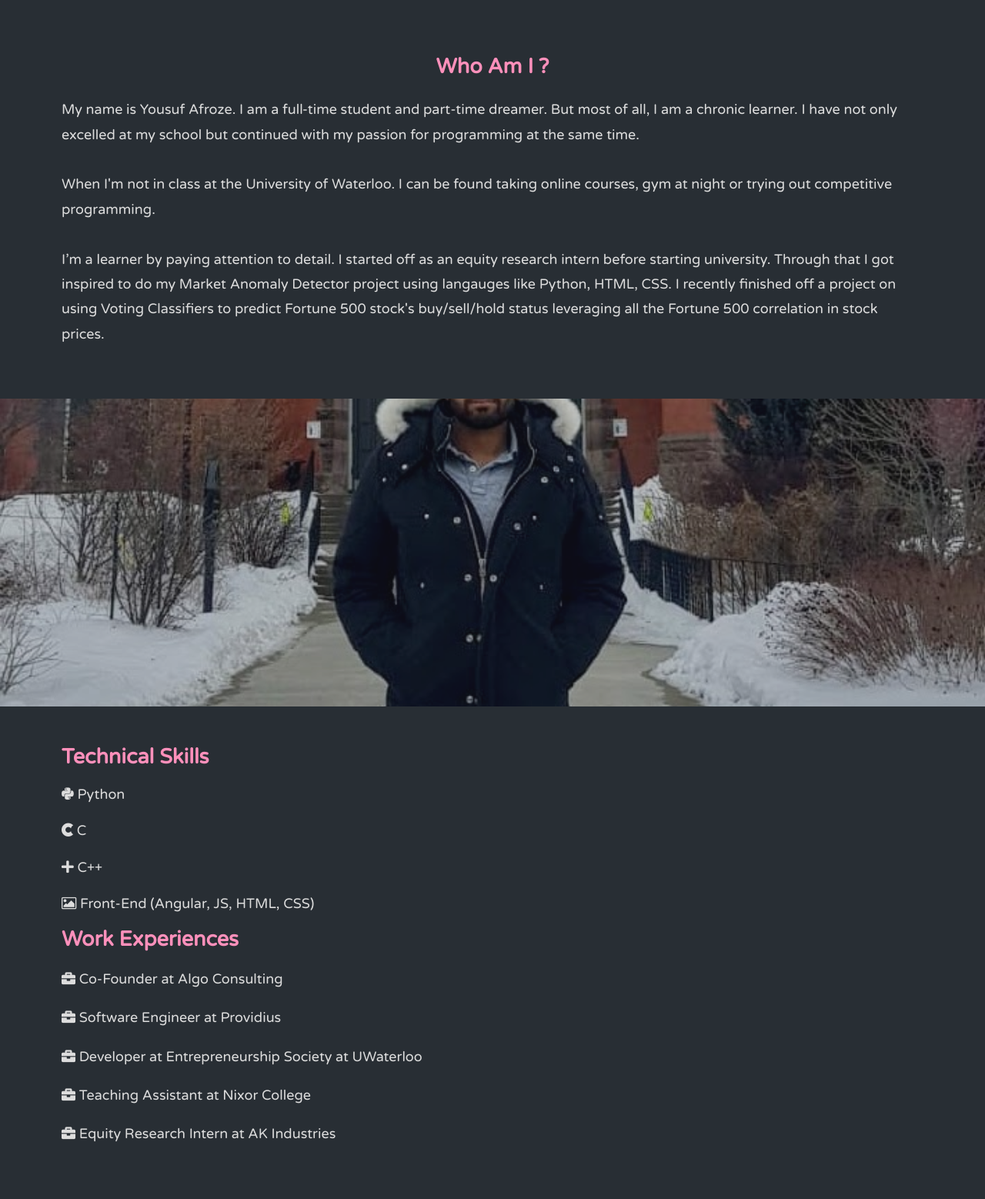
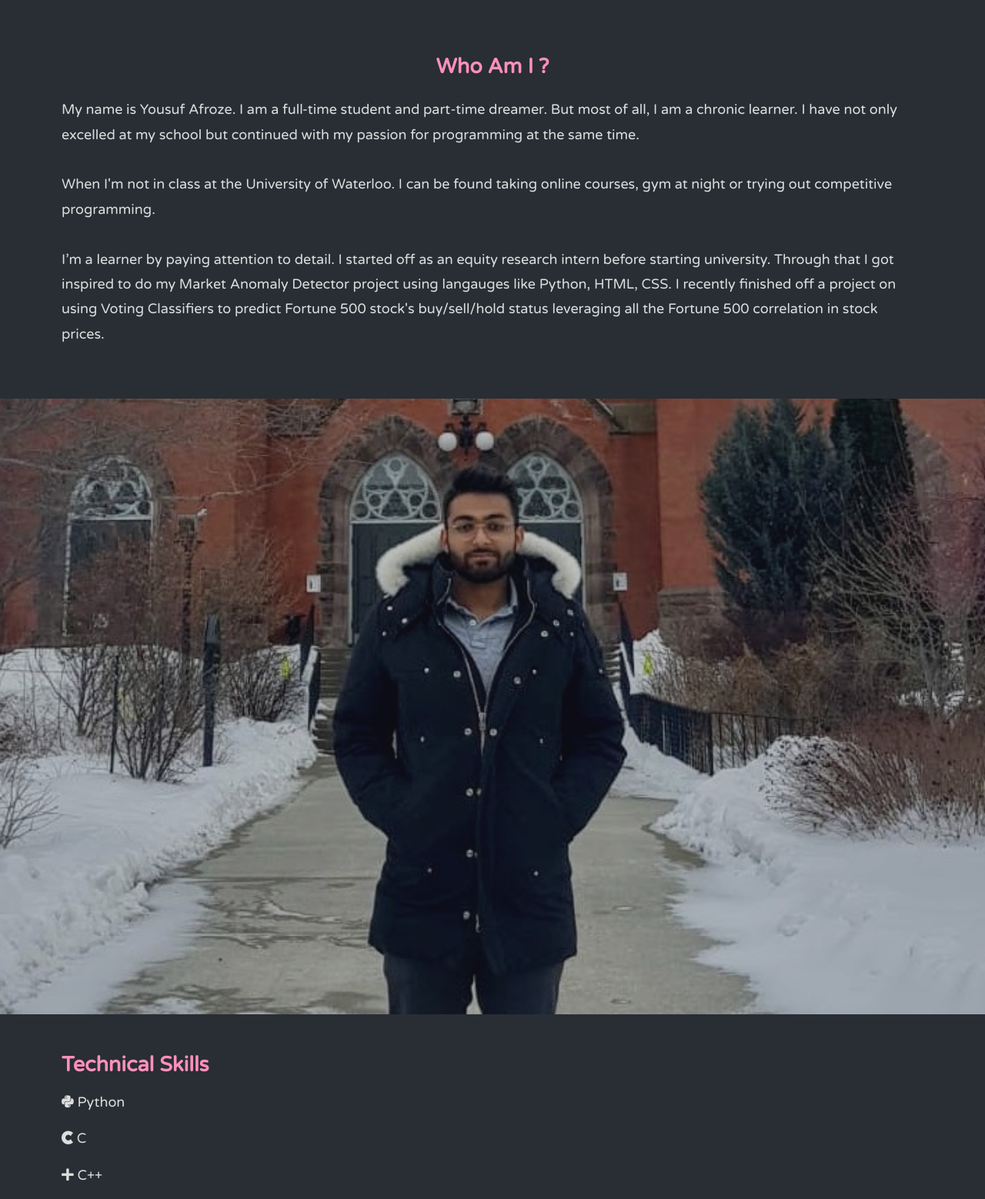
Before and after one commit to yousufafroze/Portfolio, a PHP site: page / in a window 1280 px wide. Shown: the part 801-2359 px from the top of the page at 77% size. Run offline with PHP 8.4, Linux system fonts and the light colour scheme; some libraries are stand-ins or nearby versions.

Commit message:
Update Portfolio.css

```diff
--- a/Portfolio.css
+++ b/Portfolio.css
@@ -126,7 +126,7 @@ color:blue;
 
 .parallax-img2{
   background-image: url('https://yousufafroze.github.io/Portfolio/Img/portfolio_img2.jpg');
-  min-height: 400px;
+  min-height: 100%;
 }
 
 .parallax-img3{
```
